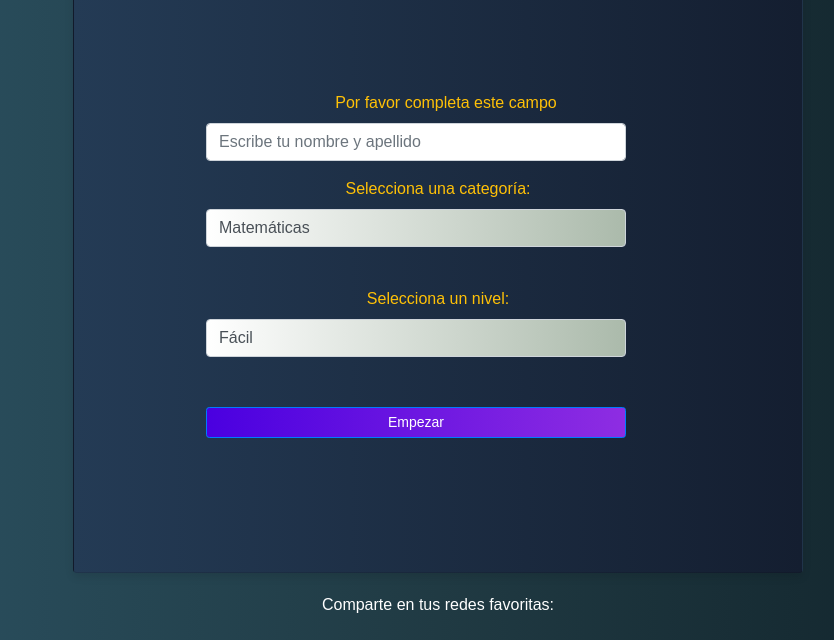
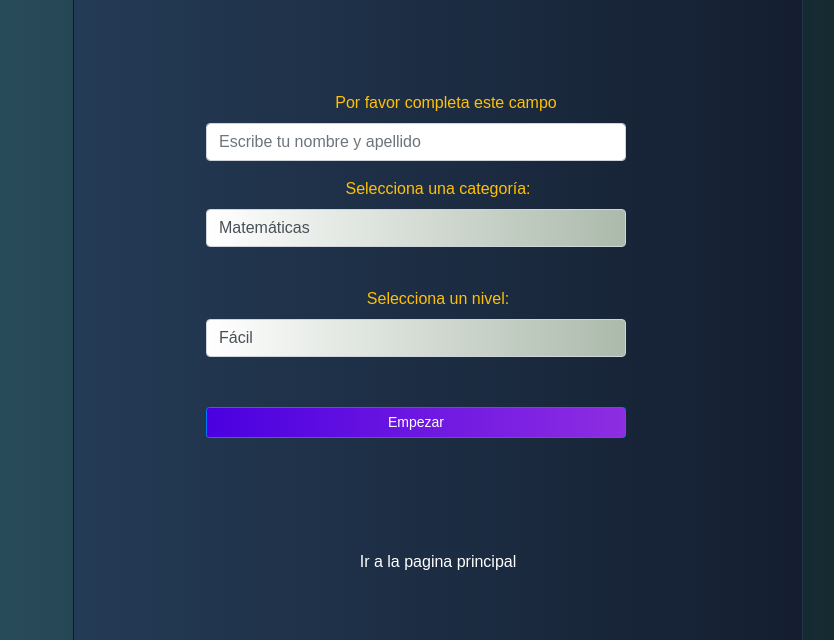
Before and after one commit to walner-prog/quiz-preguntas, a plain HTML site: page quiz.html in a window 1280 px wide. Shown: the part 141-781 px from the top of the page, without its empty margins (202-1036 px from the left). Drawn offline with nearby package versions, Linux system fonts and the light colour scheme; a small style sheet from the web is missing.

Commit message:
sfrrrrrxxddxxddrss

```diff
--- a/quiz.html
+++ b/quiz.html
@@ -90,6 +90,8 @@
                                 <button id="next-btn" data-aos="flip-up" class="btn btn-success btn-block mt-3 w-75 ml-5 button-especial" style="display: none;">Siguiente</button>
                                 <br>
                                 <button id="finish-btn" class="btn btn-danger btn-block mt-3 w-50 " style="display: none;">Terminar Quiz</button>
+                                <br><br>
+                                <a class=" text-white text-decoration-none " href="index.html">Ir a la pagina principal</a>
                             </div>
                         </div>
                     </div>
```
